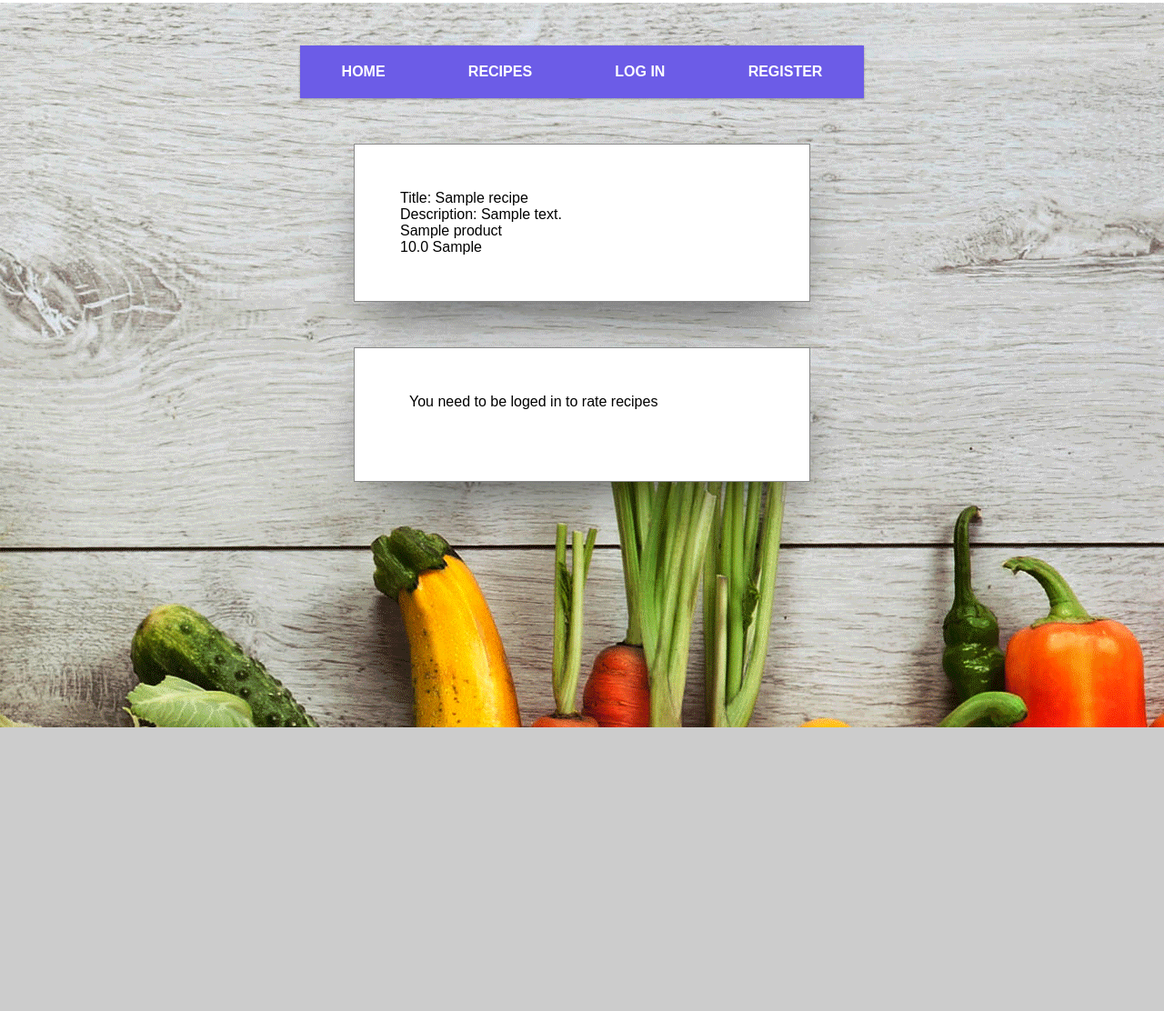
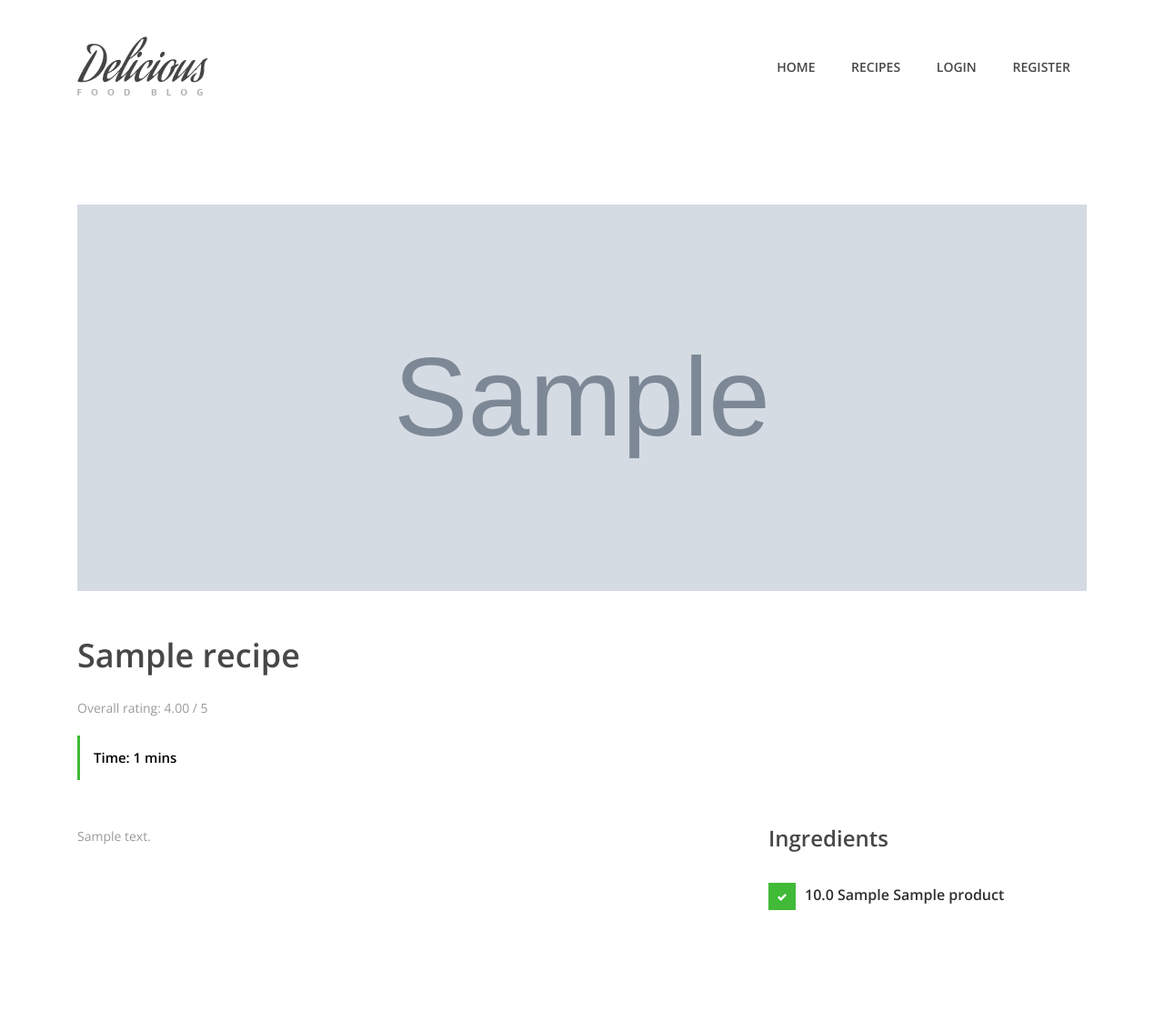
Before and after one commit to joro2404/Ma-whats-for-dinner-, a Flask app: page /recipes/1 in a window 1280 px wide. Shown: the whole page at 91% size. Before the commit the page ends 800 px from the top, so only its background shows below. Run offline with Flask 2, Linux system fonts and the light colour scheme; tables that the repository leaves empty hold one stand-in row (values such as "Sample post"); grey boxes marked "Sample" are stand-in pictures; parts of the project's set-up code (start-up, migrations or seed data) failed here and were passed over; some libraries are stand-ins or nearby versions.

Commit message:
view recipe design update

```diff
--- a/app/main.py
+++ b/app/main.py
@@ -79,6 +79,7 @@ def show_recipe(id):
             ingredients = Ingredient.find_by_recipe_id(recipe.id)
             user_products=Fridge.get_by_user_id(current_user.id)
             missing_products = []
+            missing_products_names = []
 
 
             for i in ingredients:
@@ -86,6 +87,7 @@ def show_recipe(id):
                 for j in user_products:
                     if i.product_id == j.id and i.quantity > j.quantity:
                         missing_products.append(Ingredient(i.id, recipe.id, i.product_id, i.quantity - j.quantity))
+                        missing_products_names.append(i.get_product_name(i.id))
                         product_fullfilled += 1
                         break
                     if i.product_id == j.id and i.quantity <= j.quantity:
@@ -95,9 +97,9 @@ def show_recipe(id):
 
                 if product_fullfilled == 0:
                     missing_products.append(Ingredient(i.id, recipe.id, i.product_id, i.quantity))
+                    missing_products_names.append(i.get_product_name(i.id))
 
-
-            return render_template('view_recipe.html', recipe=recipe, user_id=user_id, ingredients=ingredients, product=Product, missing_products=missing_products)
+            return render_template('view_recipe.html', recipe=recipe, user_id=user_id, ingredients=ingredients, product=Product, missing_products=missing_products, missing_products_names=missing_products_names)
         else:
             recipe = Recipe.find(id)
             ingredients = Ingredient.find_by_recipe_id(recipe.id)
--- a/app/static/css/view_recipe.css
+++ b/app/static/css/view_recipe.css
@@ -1,11 +1,8 @@
-*{
-    margin: 0;
-    padding: 0;
-}
 .rate {
     float: left;
     height: 46px;
-    padding: 0 10px;
+    margin-top: 40px;
+    margin-left: 190px;
 }
 .rate:not(:checked) > input {
     position:absolute;
--- a/app/templates/view_recipe.html
+++ b/app/templates/view_recipe.html
@@ -2,65 +2,103 @@
 <html lang="en">
 <head>
     <meta charset="UTF-8">
-    <meta name="viewport" content="width=device-width, initial-scale=1.0">
-    <link rel="stylesheet" href="{{ url_for('static', filename='css/menu.css') }}">
-    <link rel="stylesheet" href="{{ url_for('static', filename='css/index.css') }}">
+    <meta name="description" content="">
+    <meta http-equiv="X-UA-Compatible" content="IE=edge">
+    <meta name="viewport" content="width=device-width, initial-scale=1, shrink-to-fit=no">
+    <!-- The above 4 meta tags *must* come first in the head; any other head content must come *after* these tags -->
+
+    <!-- Title -->
+    <title>Delicious - Food Blog Template | Receipe Post</title>
+
+    <!-- Favicon -->
+    <link rel="icon" href="../static/img/core-img/favicon.ico">
+
+    <!-- Core Stylesheet -->
+    <link rel="stylesheet" href="{{ url_for('static', filename='css/style.css') }}">
     <link rel="stylesheet" href="{{ url_for('static', filename='css/view_recipe.css') }}">
-    <title>Recipe</title>
+
 </head>
+
 <body>
-    <div style="margin-top: 5rem;">
-        <div class="page">
-            <nav class="menu">
-              <ul class="menu__list">
-                <li class="menu__group"><a href="/" class="menu__link">Home</a></li>
-                <li class="menu__group"><a href="/recipes" class="menu__link">Recipes</a></li>
+    <!-- Preloader -->
+    <div id="preloader">
+        <i class="circle-preloader"></i>
+        <img src="../static/img/core-img/salad.png" alt="">
+    </div>
+    <header class="header-area">
+        <!-- Navbar Area -->
+        <div class="delicious-main-menu">
+            <div class="classy-nav-container breakpoint-off">
+                <div class="container">
+                    <!-- Menu -->
+                    <nav class="classy-navbar justify-content-between" id="deliciousNav">
+
+                        <!-- Logo -->
+                        <a class="nav-brand" href="/"><img src="../static/img/core-img/logo.png" alt=""></a>
+
+
+                        <!-- Menu -->
+                        <div class="classy-menu">
+
+                            <!-- close btn -->
+                            <div class="classycloseIcon">
+                                <div class="cross-wrap"><span class="top"></span><span class="bottom"></span></div>
+                            </div>
+
+                            <!-- Nav Start -->
+                            <div class="classynav">
+                                <ul>
+                                    <li><a href="/">Home</a></li>
+                                    <li><a href="/recipes">Recipes</a></li>
                                     {% if not current_user.is_authenticated %}
-                    <li class="menu__group"><a href="/login" class="menu__link">Log In</a></li>
-                    <li class="menu__group"><a href="/register" class="menu__link">Register</a></li>
-                {% endif %}
-                {% if current_user.is_authenticated %}
-                    <li class="menu__group"><a href="/my_recipes" class="menu__link">My Recipes</a></li>
-                    <li class="menu__group"><a href="/create_recipe" class="menu__link">Create</a></li>
-                    <li class="menu__group"><a href="/profile" class="menu__link">Profile</a></li>
-                    <li class="menu__group"><a href="/logout" class="menu__link">Logout</a></li>
+                                        <li><a href="/login">Login</a></li>
+                                        <li><a href="/register">Register</a></li>
+                                    {% else %}
+                                        <li><a href="/my_recipes">My Recipes</a></li>
+                                        <li><a href="/profile">Profile</a></li>
+                                        <li><a href="/logout">Logout</a></li>
                                     {% endif %}
                                 </ul>
+                            </div>
+                            <!-- Nav End -->
+                        </div>
                     </nav>
                 </div>
             </div>
-    <div class="card">
-        Title: {{ recipe.name }} </br>
-        Description: {{ recipe.description }} </br>
-        {% for ingredient in ingredients %}
-            {{ product.find(ingredient.product_id).name }} <br>
-            {{ ingredient.quantity }} {{ product.find(ingredient.product_id).unit }} <br>
-        {% endfor %}
+        </div>
+    </header>
+    <!-- ##### Header Area End ##### -->
 
-        {% if user_id == recipe.user_id %}
-            <form action="/my_recipes/{{ recipe.id }}/delete" method="POST">
-                <button type="submit">Delete</button>
-            </form>
-            <a href="/recipes/{{ recipe.id }}/edit">Edit</a>
-        {% endif %}
+    <div class="receipe-post-area section-padding-80">
+
+        <!-- Receipe Slider -->
+        <div class="container">
+            <div class="row">
+                <div class="col-12">
+                    <img style="width: 1110px; height: 425px;" src="{{ recipe.picture }}" alt="">
+                </div>
+            </div>
         </div>
 
-    <div class="card">
+        <!-- Receipe Content Area -->
+        <div class="receipe-content-area">
+            <div class="container">
+
+                <div class="row">
+                    <div class="col-12 col-md-8">
+                        <div class="receipe-headline my-5">
+                            <h2 style="margin-bottom: 20px;">{{ recipe.name }}</h2>
+                            <p>Overall rating: {{ '%0.2f'| format(recipe.get_overall_rating()|float) }} / 5</p>
+                            <div class="receipe-duration">
+                                <h6>Time: {{ recipe.time }} mins</h6>
+                            </div>
+                        </div>
+                    </div>
+
+                    <div class="col-12 col-md-4">
                         <form action="/recipes/{{ recipe.id }}" method="POST">
                             <div class="rate">
-                {% if current_user.is_authenticated == False or current_user.id == recipe.user_id | int      %}
-
-                    {% if current_user.is_authenticated == False %}
-                        You need to be loged in to rate recipes </br>
-                    {% endif %}
-
-                    {% if current_user.id == recipe.user_id | int %}
-                        You can't rate your own recipes </br>
-                    {% endif %}
-
-
-
-                {% elif current_user.is_authenticated and current_user.id != recipe.user_id | int %}
+                            {% if current_user.is_authenticated and current_user.id != recipe.user_id | int %}
 
                                 {% if recipe.is_current_user_rated_this_recipe(current_user.id) %}
 
@@ -68,12 +106,12 @@
 
                                         {% if i == recipe.get_rating(current_user.id) | int %}
                                             <input type="radio" id="star{{ i }}" name="checked" value="{{ i }}" checked/>
-                                <label for="star{{ i }}" title="text" >{{ i }} stars</label>
+                                            <label for="star{{ i }}">{{ i }} stars</label>
 
 
                                         {% elif i != recipe.get_rating(current_user.id) %}
                                             <input type="submit" id="star{{ i }}" name="rate" value="{{ i }}" />
-                                <label for="star{{ i }}" title="text" >{{ i }} stars</label>
+                                            <label for="star{{ i }}">{{ i }} stars</label>
                                         {% endif %}
 
                                     {% endfor %}
@@ -87,31 +125,66 @@
                                     {% for i in range(5, 0, -1) %}
 
                                         <input type="submit" id="star{{ i }}" name="rate" value="{{ i }}" />
-                            <label for="star{{ i }}" title="text" >{{ i }} stars</label>
+                                        <label for="star{{ i }}">{{ i }} stars</label>
 
                                     {% endfor %}
 
                                 {% endif %}
 
                             {% endif %}
-
-
+                            </div>
+                        </form>
+                    </div>
                 </div>
 
+                <div class="row">
+                    <div class="col-12 col-lg-8">
+                        <div class="single-preparation-step d-flex">
+                            <p>{{ recipe.description }}</p>
+                        </div>
 
-        <form>
+                        {% if user_id == recipe.user_id %}
+                        <a class="btn delicious-btn" href="/recipes/{{ recipe.id }}/edit">Edit</a>
+                        <form action="/my_recipes/{{ recipe.id }}/delete" method="POST">
+                            <br>
+                            <button class="btn delicious-btn" type="submit">Delete</button>
+                        </form>
+                        {% endif %}
+                    </div>
+
+                    <!-- Ingredients -->
+                    <div class="col-12 col-lg-4">
+                        <div class="ingredients">
+                            <h4>Ingredients</h4>
+                            {% for ingredient in ingredients %}
+                                {% if product.find(ingredient.product_id).name in missing_products_names %}
+                                    <div class="custom-control custom-checkbox">
+                                        <input type="checkbox" class="custom-control-input" id="customCheck1">
+                                        <label class="custom-control-label" for="customCheck1">{{ ingredient.quantity }} {{ product.find(ingredient.product_id).unit }} {{ product.find(ingredient.product_id).name }}</label>
+                                    </div>
+                                {% else %}
+                                    <div class="custom-control custom-checkbox">
+                                        <input type="checkbox" class="custom-control-input" id="customCheck1" checked>
+                                        <label class="custom-control-label" for="customCheck1">{{ ingredient.quantity }} {{ product.find(ingredient.product_id).unit }} {{ product.find(ingredient.product_id).name }}</label>
+                                    </div>
+                                {% endif %}
+                            {% endfor %}
+                        </div>
+                    </div>
                 </div>
 
             </div>
+        </div>
+    </div>
 
+    <!-- ##### All Javascript Files ##### -->
+    {% block javascript %}
+        <script src="{{ url_for('static', filename='js/jquery/jquery-2.2.4.min.js') }}"></script>
+        <script src="{{ url_for('static', filename='js/bootstrap/popper.min.js') }}"></script>
+        <script src="{{ url_for('static', filename='js/bootstrap/bootstrap.min.js') }}"></script>
+        <script src="{{ url_for('static', filename='js/plugins/plugins.js') }}"></script>
+        <script src="{{ url_for('static', filename='js/active.js') }}"></script>
+    {% endblock %}
+</body>
 
-    {% for f in missing_products %}
-    <div class="card">
-        Name of the product {{ f.get_product_name(f.id) }} </br>
-        Quantity: {{ f.quantity }} </br>
-        Unit: {{ f.get_product_unit(f.id) }}  </br>
-    </div>
-    {% endfor %}
-
-</body>
 </html>
```
Lines whose indentation alone changed are shown as unchanged.
